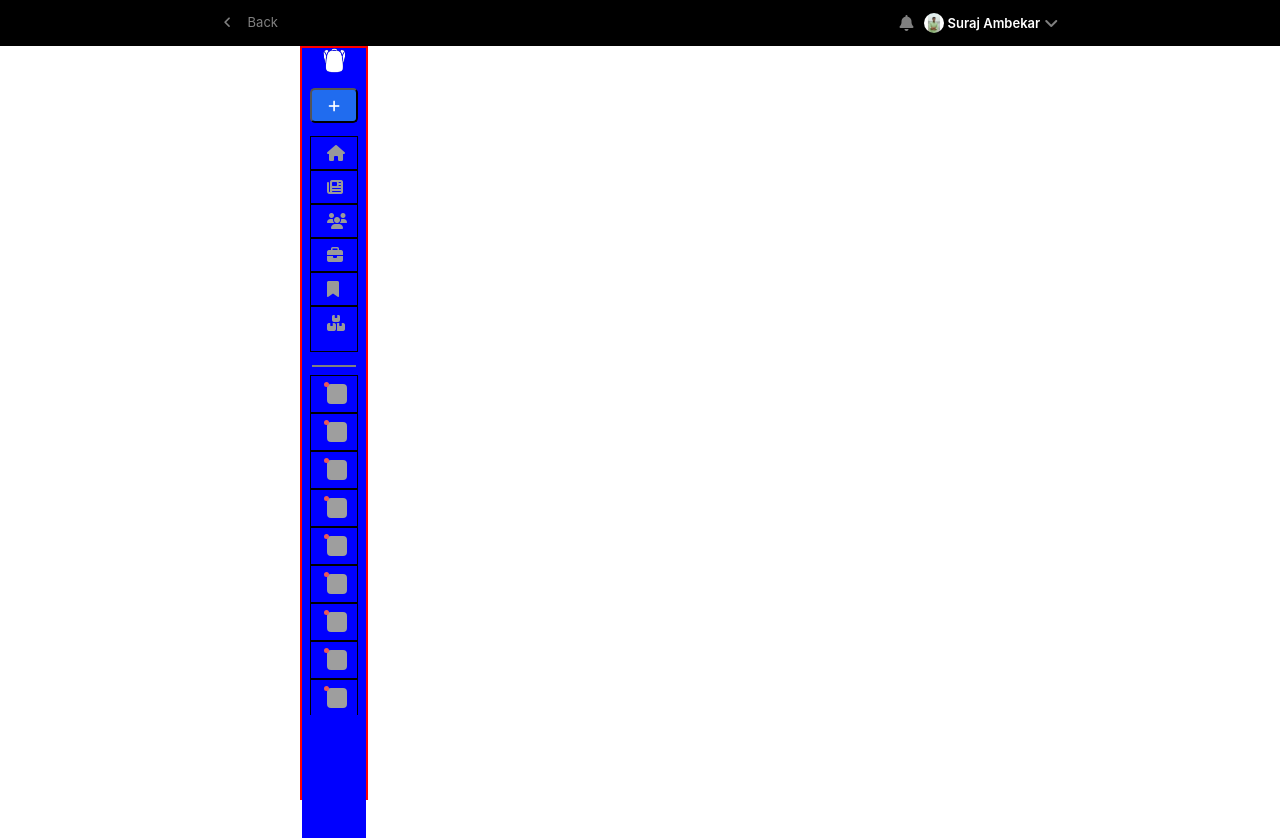
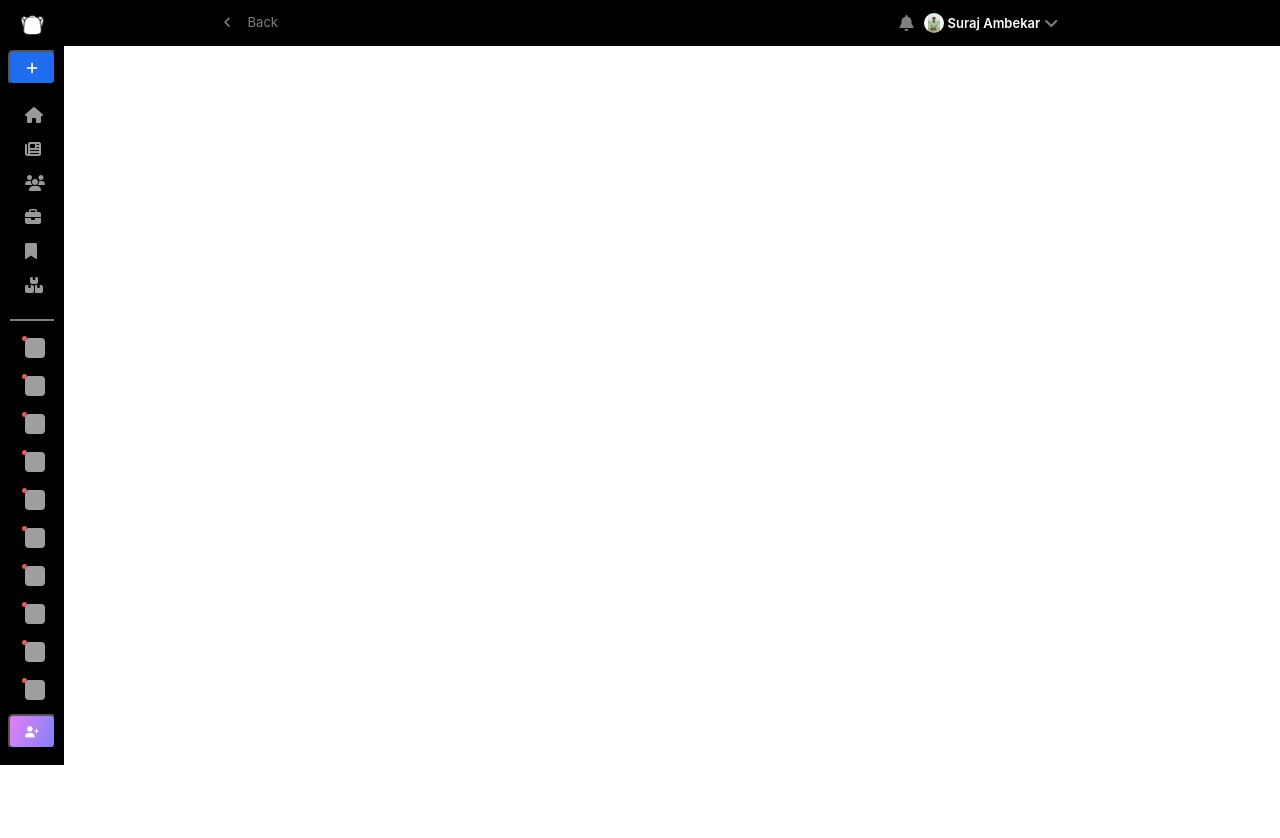
Before and after one commit to Suraj-Ambekar/React-Projects, a React (Create React App) app in the folder showwcaseclone/: page / in a window 1280 px wide. After the commit the page ends 800 px from the top, so only its background shows below. Built offline with nearby package versions, Linux system fonts and the light colour scheme; grey boxes are pictures that could not be loaded.

Commit message:
background color on every element and change its position to top left corner

```diff
--- a/showwcaseclone/src/Demo.css
+++ b/showwcaseclone/src/Demo.css
@@ -1,11 +1,13 @@
 
 .sidebar{
-    margin: 0px 300px;
+    /* margin: 0px 300px; */
     width: 64px;
     /* width: 220px; */
     height: 750px;
-    background-color: blue;
-    border: 2px solid red;
+    background-color: black;
+    /* border: 2px solid red; */
+    position: absolute;
+    top: 15px;
     /* padding-left: 0.5rem; */
     /* box-sizing: border-box; */
 
@@ -13,7 +15,9 @@
 
 .sidebar-content{
     width: 100%;
-    background-color: blue;
+    /* width: 64px; */
+    /* background-color: blue; */
+    /* background-color: black; */
     height: 100%;
     box-sizing: border-box;
     /* padding: 0 1rem; */
@@ -29,7 +33,7 @@ a{
 
 .logo{
     width: 25px;
-    height: 25px;
+    height: 20px;
     margin-bottom: .7rem;
 }
 
@@ -70,13 +74,24 @@ a{
     gap: 1.7rem;
 }
 
+.home a:hover{
+    background-color: #2c2c2c;
+    border-radius: 5px;
+}
+
+/* .home a i{
+
+    display: grid;
+    place-items: center;
+} */
+
 .hr{
-    margin-top: 0.8rem;
+    margin-top: 0.3rem;
     width: 65%;
 }
 
 .second-container{
-    height: 340px;
+    height: 375px;
     /* border: 2px solid red; */
     overflow: scroll;
     margin-bottom: 10px;
@@ -116,6 +131,12 @@ a{
     gap: 1.7rem;   */
 
 }
+
+.second-container a:hover{
+    background-color: #2c2c2c;
+    border-radius: 5px;
+}
+
 
 .second-container a .circle{
     width: 5px;
@@ -169,6 +190,21 @@ a{
     color: #999;
 }
 
+.refer-btn{
+    color: white;
+    background: linear-gradient(112.27deg, #E580F4 0%, #8280F7 100%);
+    width: 75%;
+    height: 35px;
+    border-radius: 5px;
+    /* align-self: center; */
+    margin: 0 .5rem;
+    margin-bottom: 0.8rem;
+}
+
+.refer-btn i{
+    font-size: .7rem;
+}
+
 
 
 /* hover effect */
@@ -176,6 +212,7 @@ a{
 .sidebar:hover{
     width: 220px;
     padding-left: 0.5rem;
+    padding-right: 0.5rem;
     box-sizing: border-box;
 }
 .sidebar:hover .add{
@@ -191,6 +228,7 @@ a{
 }
 
 .sidebar:hover .hr{
+    margin-top: 0.9rem;
     width: 85%;
 }
 
@@ -201,6 +239,10 @@ a{
 
 .sidebar:hover .second-container a .cName{
     gap: 1rem;
+}
+
+.sidebar:hover .refer-btn{
+    width: 90%;
 }
 
 /* hover effect end*/
--- a/showwcaseclone/src/Demo.js
+++ b/showwcaseclone/src/Demo.js
@@ -55,6 +55,9 @@ export default function Demo(){
                     </a> */}
                     {community}
                 </div>
+                <button className="refer-btn">
+                    <i class="fa-solid fa-user-plus refer"></i>
+                </button>
             </div>
         </div>
     )
```
